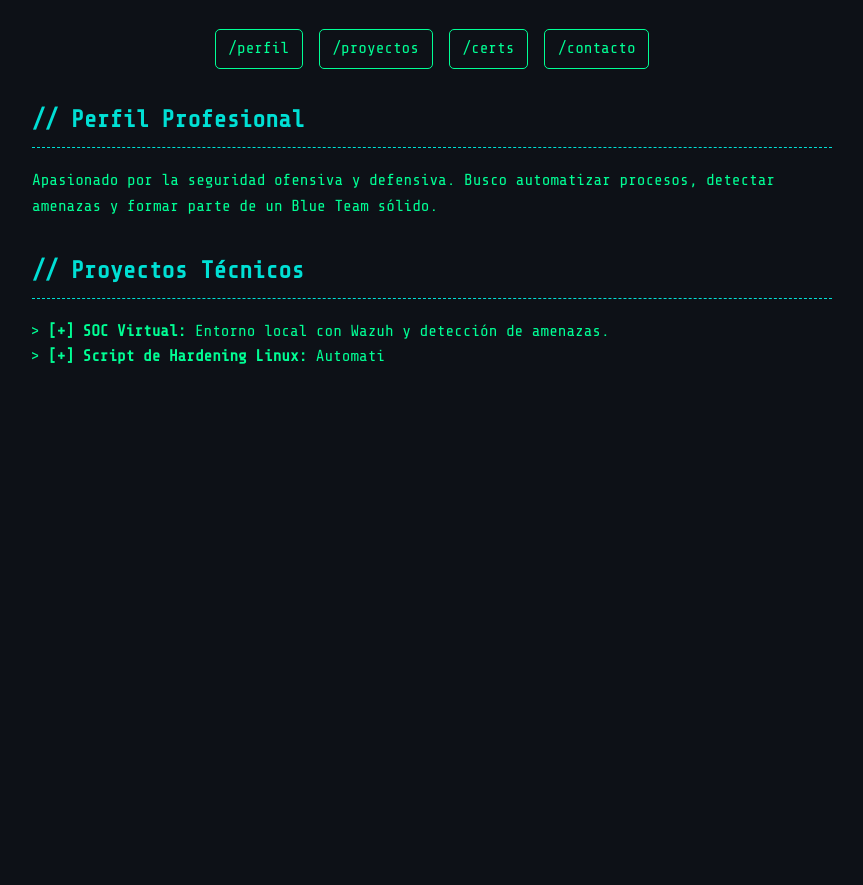
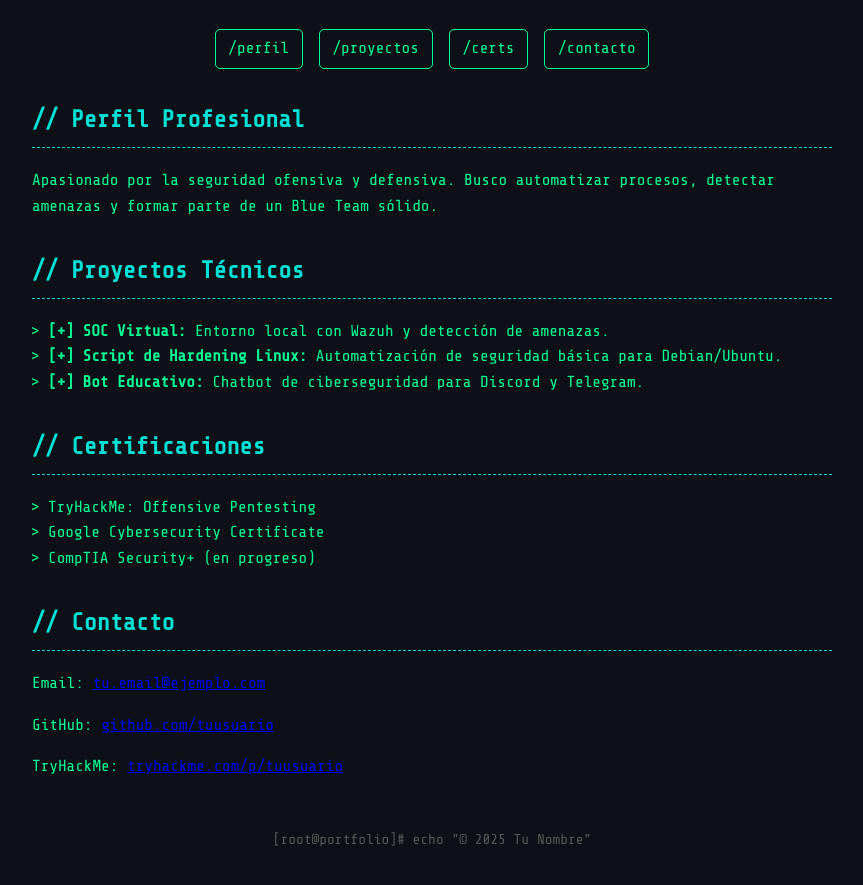
Before and after one commit to sarxter/page, a plain HTML site: page index.html in a window 1280 px wide. Shown: the part 155-1040 px from the top of the page, without its empty margins (208-1071 px from the left). Before the commit the page ends 800 px from the top, so only its background shows below. Drawn offline with nearby package versions, Linux system fonts and the light colour scheme.

Commit message:
index.html

```diff
--- a/index.html
+++ b/index.html
@@ -31,4 +31,31 @@
         <h2>// Proyectos Técnicos</h2>
         <ul>
           <li><strong>[+] SOC Virtual:</strong> Entorno local con Wazuh y detección de amenazas.</li>
-          <li><strong>[+] Script de Hardening Linux:</strong> Automati
+          <li><strong>[+] Script de Hardening Linux:</strong> Automatización de seguridad básica para Debian/Ubuntu.</li>
+          <li><strong>[+] Bot Educativo:</strong> Chatbot de ciberseguridad para Discord y Telegram.</li>
+        </ul>
+      </section>
+
+      <section id="certs">
+        <h2>// Certificaciones</h2>
+        <ul>
+          <li>TryHackMe: Offensive Pentesting</li>
+          <li>Google Cybersecurity Certificate</li>
+          <li>CompTIA Security+ (en progreso)</li>
+        </ul>
+      </section>
+
+      <section id="contacto">
+        <h2>// Contacto</h2>
+        <p>Email: <a href="mailto:tu.email@ejemplo.com">tu.email@ejemplo.com</a></p>
+        <p>GitHub: <a href="https://github.com/tuusuario" target="_blank">github.com/tuusuario</a></p>
+        <p>TryHackMe: <a href="https://tryhackme.com/p/tuusuario" target="_blank">tryhackme.com/p/tuusuario</a></p>
+      </section>
+    </main>
+
+    <footer>
+      <p>[root@portfolio]# echo "© 2025 Tu Nombre"</p>
+    </footer>
+  </div>
+</body>
+</html>
```
